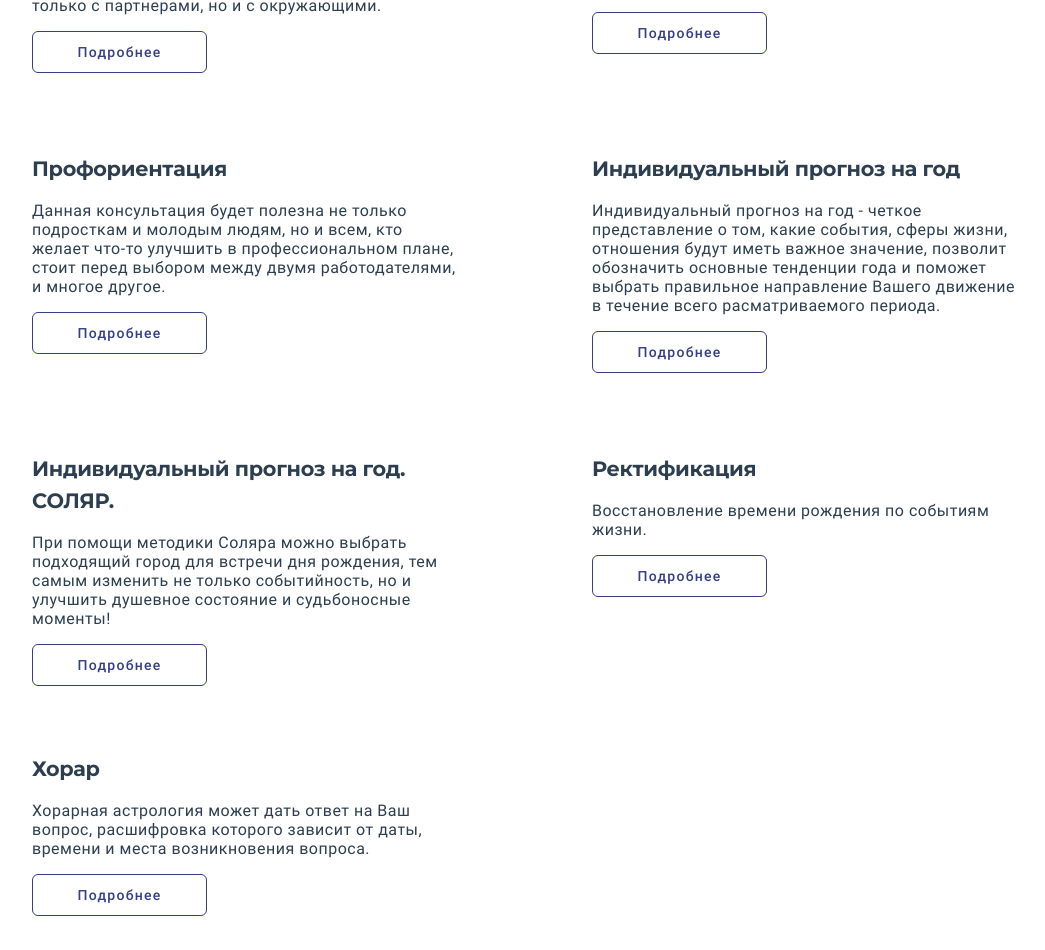
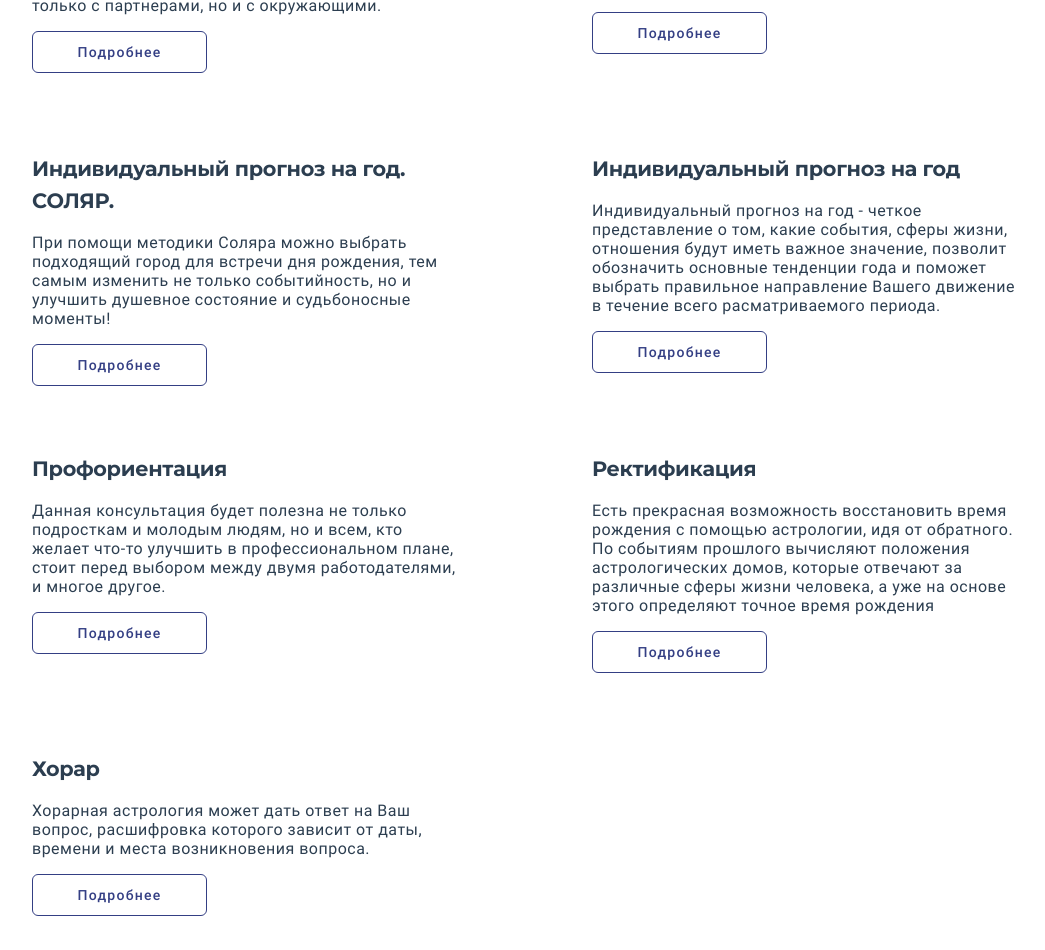
Before and after one commit to mamazur/diana-vue, a Vue app: page / in a window 1280 px wide. Shown: the part 2820-3770 px from the top of the page, without its empty margins (112-1157 px from the left). Built offline with nearby package versions, Linux system fonts and the light colour scheme.

Commit message:
Text fixes

```diff
--- a/src/locale/de.json
+++ b/src/locale/de.json
@@ -36,7 +36,7 @@
     "prs_title": "Individuelle Jahresprognose. SOLAR",
     "prs_details": "Diese Prognosemethode ist eine der prädiktiven Methoden, ein integrierter Ansatz, den ich verwende, um eine Jahresprognose zu erstellen. Mit der SOLAR-Technik können Sie eine geeignete Stadt für eine Geburtstagsfeier auswählen und dadurch nicht nur die Ereignishaftigkeit verändern, sondern auch Ihre Stimmung und schicksalhaften Momente verbessern!",
     "re_title": "Geburtszeitkorrektur",
-    "re_details": "Wiederherstellung der Geburtszeit nach Lebensereignissen.",
+    "re_details": "Es gibt eine großartige Möglichkeit, die Geburtszeit mit Hilfe der Astrologie wiederherzustellen, ausgehend vom Gegenteil. Nach den Ereignissen der Vergangenheit werden die Positionen astrologischer Häuser berechnet, die für verschiedene Bereiche des menschlichen Lebens verantwortlich sind, und bereits auf dieser Grundlage wird der genaue Geburtszeitpunkt bestimmt.",
     "ha_title": "Stundenastrologie",
     "ha_details": "Die Stundenastrologie kann eine Antwort auf Ihre Frage geben, deren Entschlüsselung von Datum, Uhrzeit und Ort der Frage abhängt.",
     "ch_title": "Kinderhoroskop",
--- a/src/locale/ru.json
+++ b/src/locale/ru.json
@@ -36,7 +36,7 @@
     "prs_title": "Индивидуальный прогноз на год. СОЛЯР.",
     "prs_details": "При помощи методики Соляра можно выбрать подходящий город для встречи дня рождения, тем самым изменить не только событийность, но и улучшить душевное состояние и судьбоносные моменты!",
     "re_title": "Ректификация",
-    "re_details": "Восстановление времени рождения по событиям жизни.",
+    "re_details": "Есть прекрасная возможность восстановить время рождения с помощью астрологии, идя от обратного. По событиям прошлого вычисляют положения астрологических домов, которые отвечают за различные сферы жизни человека, а уже на основе этого определяют точное время рождения",
     "ha_title": "Хорар",
     "ha_details": "Хорарная астрология может дать ответ на Bаш вопрос, расшифровка которого зависит от даты, времени и места возникновения вопроса.",
     "ch_title": "Гороскоп ребенка",
--- a/src/views/HomePage.vue
+++ b/src/views/HomePage.vue
@@ -78,14 +78,14 @@
             link="/offer#ps_title"
           />
           <OfferItem
+            :title="$t('offer.prs_title')"
+            :details="$t('offer.prs_details')"
+            link="/offer#prs_title"
+          />
+          <OfferItem
             :title="$t('offer.po_title')"
             :details="$t('offer.po_details')"
             link="/offer#po_title"
-          />
-          <OfferItem
-            :title="$t('offer.prs_title')"
-            :details="$t('offer.prs_details')"
-            link="/offer#prs_title"
           />
           <OfferItem
             :title="$t('offer.ha_title')"
```
